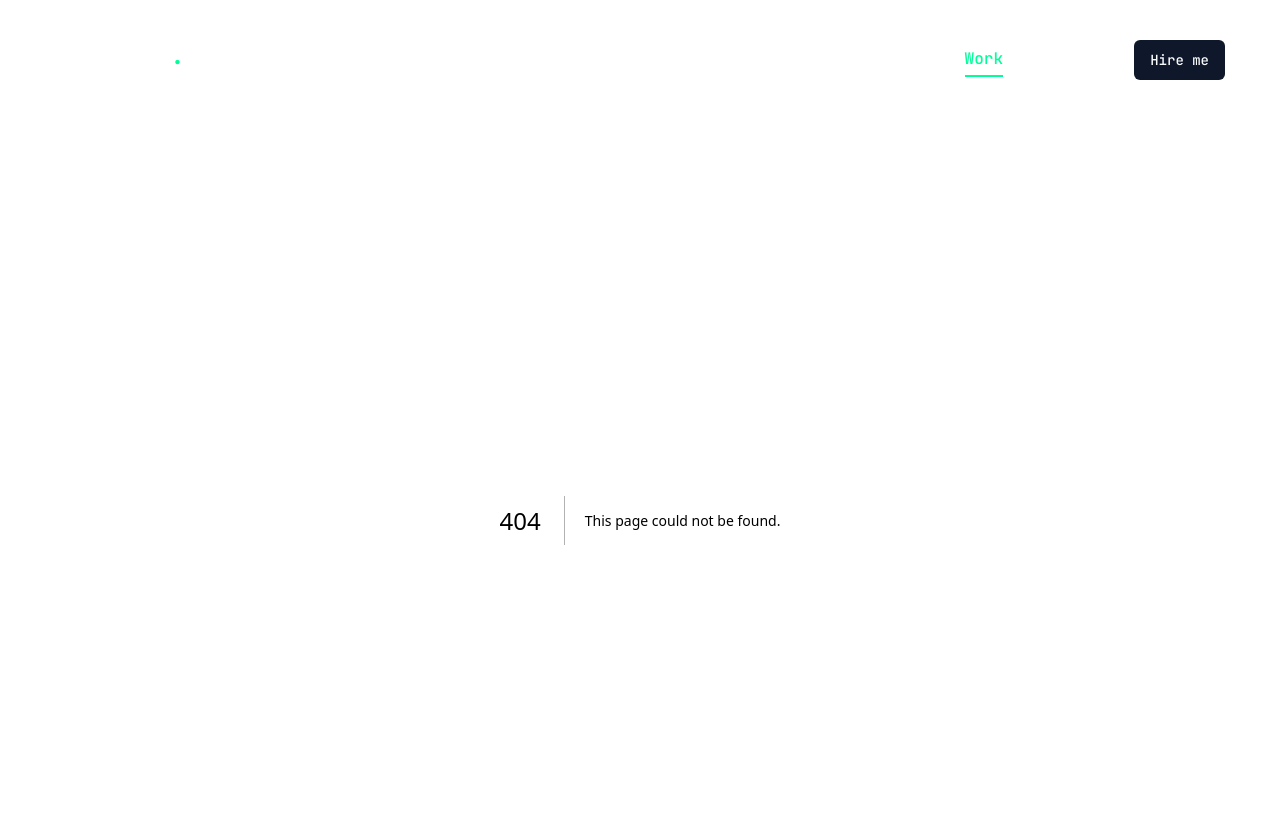
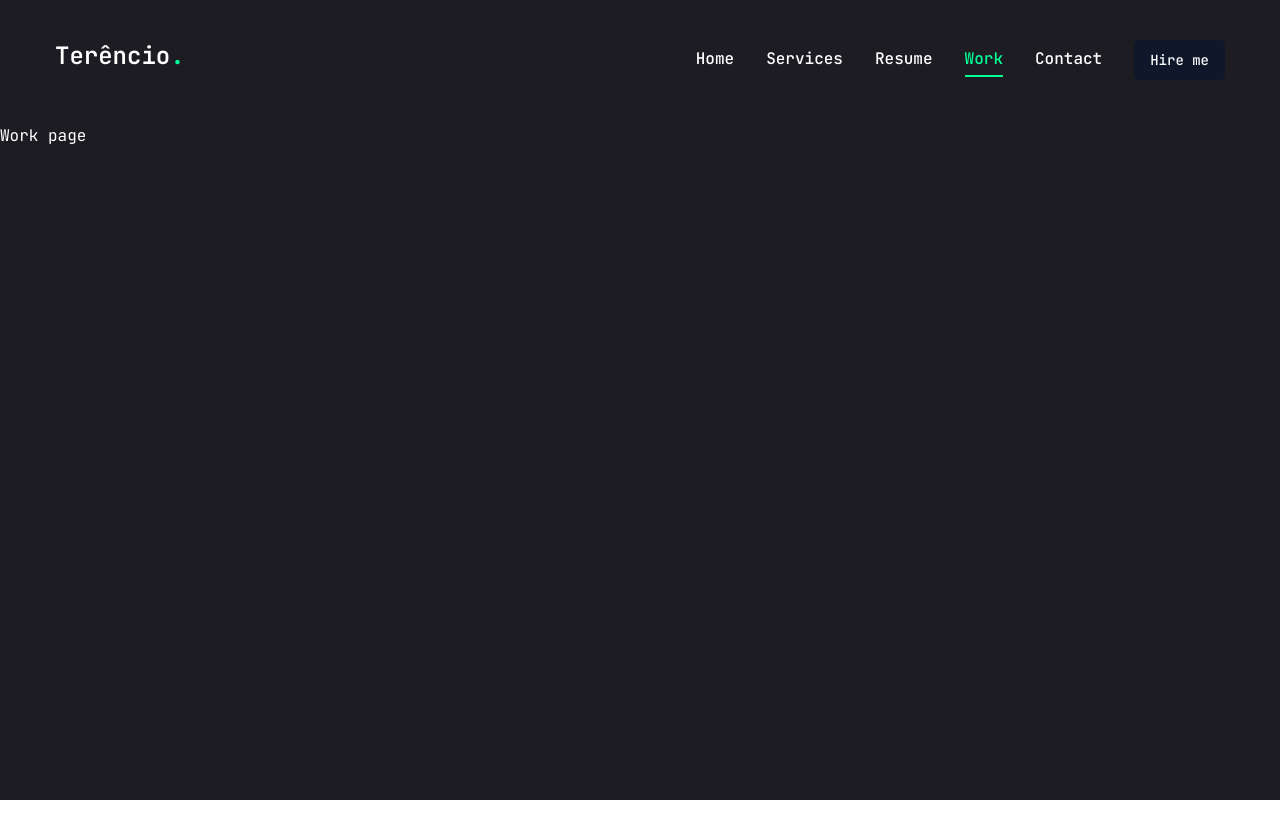
Before and after one commit to Jh-Terencio/portifolio, a Next.js app: page /work in a window 1280 px wide. Before the commit this address had no page. Shown: the top 838 px of the page. After the commit the page ends 800 px from the top, so only its background shows below. Built offline with nearby package versions, Linux system fonts and the light colour scheme.

Commit message:
Stairs animation 36:58

```diff
--- /dev/null
+++ b/app/contact/page.jsx
@@ -0,0 +1,9 @@
+import React from 'react'
+
+const Contact = () => {
+  return (
+    <div>Contact page</div>
+  )
+}
+
+export default Contact
--- a/app/layout.jsx
+++ b/app/layout.jsx
@@ -3,6 +3,8 @@
 
 // Componemts
 import Header from "@/components/Header";
+import PageTransition from "@/components/PageTransition";
+import StairTransition from "@/components/StairTransition";
 
 const JetbrainsMono = JetBrains_Mono({
   subsets: ["latin"],
@@ -21,7 +23,12 @@
       <body className={JetbrainsMono.variable}>
 
         <Header/>
-        {children}</body>
+        <StairTransition/>
+        <PageTransition>
+          {children}
+        </PageTransition>
+
+      </body>
     </html>
   );
 }
--- /dev/null
+++ b/app/resume/page.jsx
@@ -0,0 +1,9 @@
+import React from 'react'
+
+const Resume = () => {
+  return (
+    <div>Resume page</div>
+  )
+}
+
+export default Resume
--- /dev/null
+++ b/app/services/page.jsx
@@ -0,0 +1,9 @@
+import React from 'react'
+
+const Services = () => {
+  return (
+    <div>Services page</div>
+  )
+}
+
+export default Services
--- /dev/null
+++ b/app/work/page.jsx
@@ -0,0 +1,9 @@
+import React from 'react'
+
+const Work = () => {
+  return (
+    <div>Work page</div>
+  )
+}
+
+export default Work
--- a/components/Nav.jsx
+++ b/components/Nav.jsx
@@ -30,7 +30,7 @@
 
 const Nav = () => {
   const pathname = usePathname()
-  console.log(pathname)
+  // console.log(pathname)
 
 
   return <nav className="flex gap-8">
--- /dev/null
+++ b/components/PageTransition.jsx
@@ -0,0 +1,29 @@
+"use client";
+
+import { AnimatePresence, motion } from "framer-motion"
+import { usePathname } from "next/navigation";
+
+
+const PageTransition = ({children}) => {
+  const pathname = usePathname()
+
+  return (
+    <AnimatePresence>
+      <div key={pathname}>
+        <motion.div
+          initial={{opacity: 1}}
+          animate={{
+            opacity: 0,
+            transition: { delay: 1, duration: 0.4, ease: "easeInOut"},
+          }}
+          className="h-screen w-screen fixed bg-primary top-0 pointer-events-none"
+        />
+
+
+        {children}
+      </div>
+    </AnimatePresence>
+  )
+}
+
+export default PageTransition
--- /dev/null
+++ b/components/StairTransition.jsx
@@ -0,0 +1,25 @@
+"use client";
+
+import { AnimatePresence, motion } from "framer-motion"
+import { usePathname } from "next/navigation";
+
+// Componemts
+import Stairs from "./Stairs";
+
+const StairTransition = () => {
+  const pathname = usePathname()
+
+  return (
+    <>
+      <AnimatePresence mode="wait">
+        <div key={pathname}>
+          <div className="h-screen w-screen fixed top-0 left-0 right-0 pointer-events-none z-0 flex">
+            <Stairs/>
+          </div>
+        </div>
+      </AnimatePresence>
+    </>
+  )
+}
+
+export default StairTransition
--- /dev/null
+++ b/components/Stairs.jsx
@@ -0,0 +1,39 @@
+import { animate, motion } from "framer-motion"
+
+const stairAnimation = {
+  initial: {
+    top: "0%"
+  },
+  animate: {
+    top: "100%"
+  },
+  exit: {
+    top: ["100%", "0%"]
+  },
+}
+
+const reverseIndex = (index) => {
+  const totalStep = 6;
+  return totalStep - index - 1;
+}
+
+const Stairs = () => {
+  return (
+    <>
+      {/* Renderizando 6 divs de movimento, cada uma representando uma escada */}
+      {[...Array(6)].map((_, index) =>{
+        return (<motion.div key={index} variants={stairAnimation} initial="initial" animate="animate" exit="exit" transition={{
+          duration: 0.4,
+          ease: "easeInOut",
+          delay: reverseIndex(index) * 0.1,
+        }}
+        className="h-full w-full bg-white relative"
+        />)
+      })}
+
+
+    </>
+  )
+}
+
+export default Stairs
--- a/package.json
+++ b/package.json
@@ -17,6 +17,7 @@
     "@radix-ui/react-tooltip": "^1.1.2",
     "class-variance-authority": "^0.7.0",
     "clsx": "^2.1.1",
+    "framer-motion": "^11.3.19",
     "lucide-react": "^0.416.0",
     "next": "14.2.5",
     "react": "^18",
```
Also changed, not shown: 1 other file (tests, documents, lock files or other folders).
